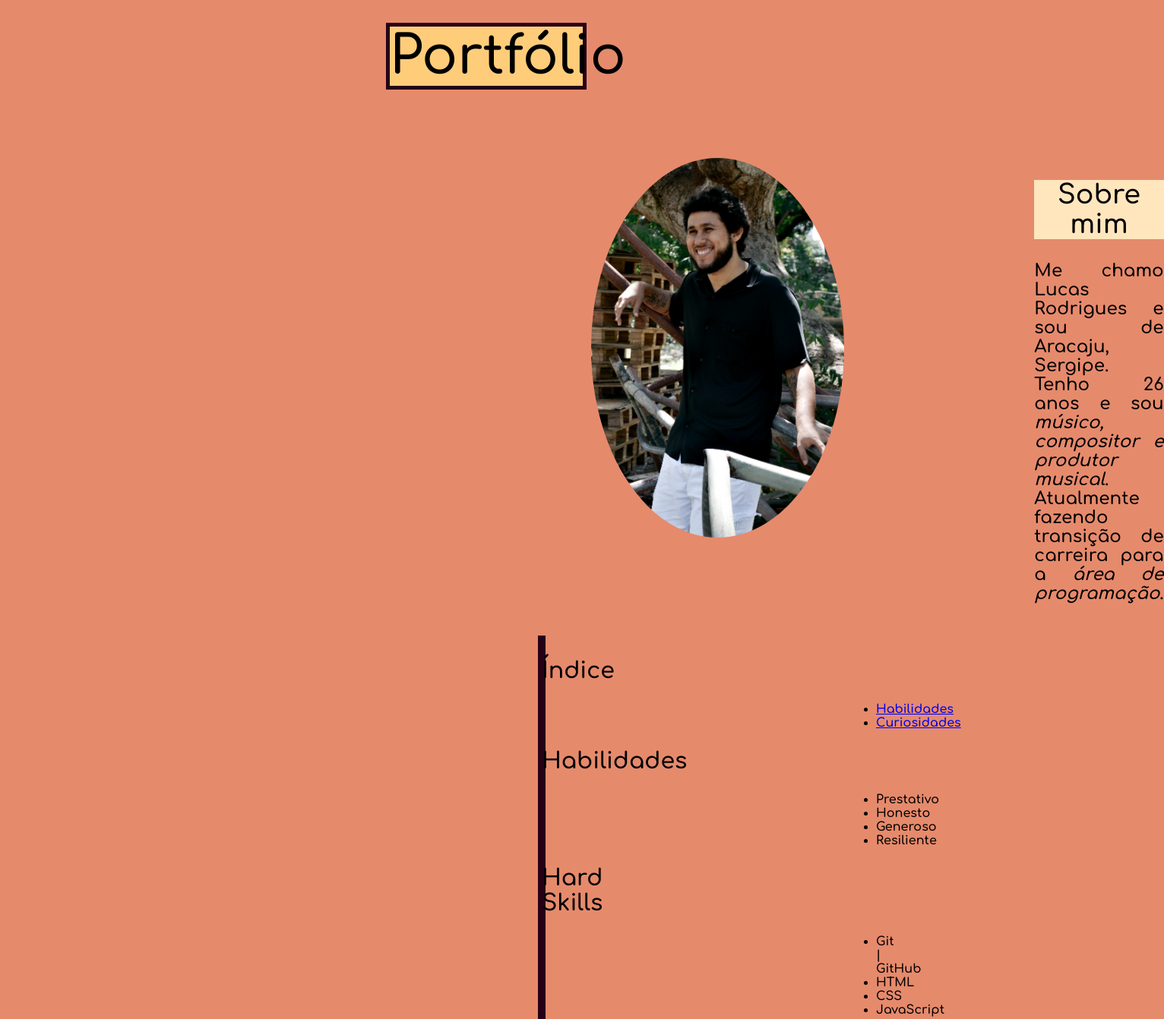
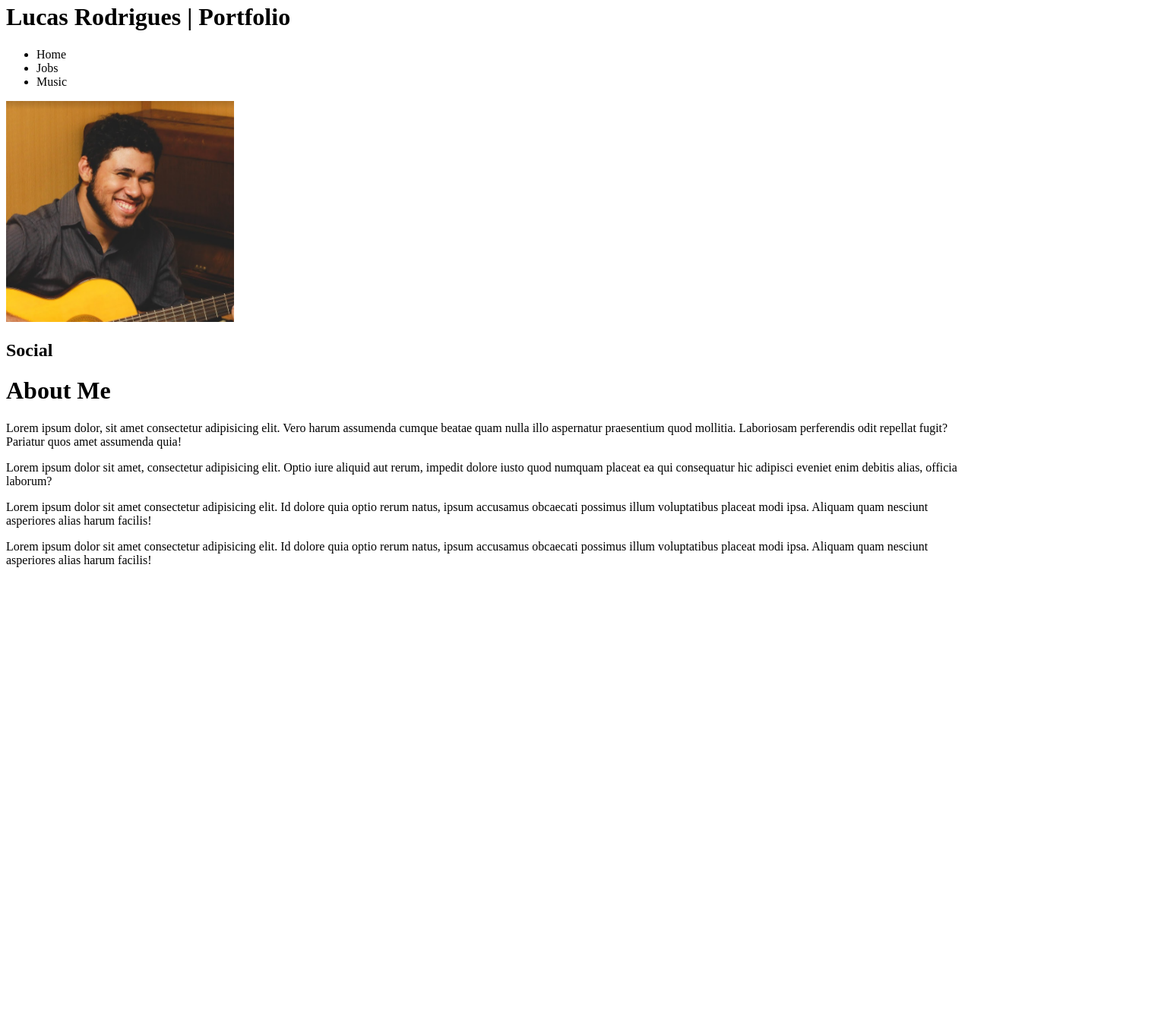
Before and after one commit to lucasrodrigges/lucasrodrigges.github.io, a plain HTML site: page index.html in a window 1280 px wide. Shown: the part 17-1359 px from the top of the page at 76% size, 1532 px wide, since content can reach past the window. After the commit the page ends 800 px from the top, so only its background shows below. Drawn offline with Linux system fonts and the light colour scheme.

Commit message:
refazendo port

```diff
--- a/index.html
+++ b/index.html
@@ -1,59 +1,49 @@
 <!DOCTYPE html>
-<html lang="pt-br">
+<html lang="pt-BR">
 
 <head>
   <meta charset="UTF-8">
-  <title>Portfólio | Lucas Rodrigues</title>
-  <link rel="stylesheet" href="./style.css" type="text/css">
-  <style>
-
-  </style>
-  <link rel="preconnect" href="https://fonts.googleapis.com">
-  <link rel="preconnect" href="https://fonts.gstatic.com" crossorigin>
-  <link href="https://fonts.googleapis.com/css2?family=Comfortaa:wght@600&display=swap" rel="stylesheet">
+  <meta http-equiv="X-UA-Compatible" content="IE=edge">
+  <meta name="viewport" content="width=device-width, initial-scale=1.0">
+  <title>Lucas Rodrigues | Portfolio</title>
+  <link rel="stylesheet" href="style.css">
 </head>
 
 <body>
-  <h1>Portfólio</h1>
-  <div id="picDiv">
-    <img id="lucas-pic" src="./images/lucas.jpg" alt="Foto de Lucas Rodrigues">
-    <div class="aboutP">
-      <h2 id="whoami">Sobre mim</h2>
-      <p id="whoamiP">Me chamo Lucas Rodrigues e sou de Aracaju, Sergipe. Tenho 26 anos e sou <em>músico, compositor e
-          produtor musical</em>. Atualmente fazendo transição de carreira para a <em>área de programação</em>.</p>
-    </div>
+  <header>
+    <h1>Lucas Rodrigues | Portfolio</h1>
+    <nav>
+      <ul>
+        <li>Home</li>
+        <li>Jobs</li>
+        <li>Music</li>
+      </ul>
+    </nav>
+  </header>
+  <div>
+    <aside>
+      <img src="./images/lucas-pic.png" alt="Lucas' Picture" width="300px">
+      <h2>Social</h2>
+    </aside>
+
+    <main>
+      <h1> About Me</h1>
+      <p>Lorem ipsum dolor, sit amet consectetur adipisicing elit. Vero harum assumenda cumque beatae quam nulla illo
+        aspernatur praesentium quod mollitia. Laboriosam perferendis odit repellat fugit? Pariatur quos amet assumenda
+        quia!
+      </p>
+      <p>Lorem ipsum dolor sit amet, consectetur adipisicing elit. Optio iure aliquid aut rerum, impedit dolore iusto
+        quod
+        numquam placeat ea qui consequatur hic adipisci eveniet enim debitis alias, officia laborum?</p>
+      <p>Lorem ipsum dolor sit amet consectetur adipisicing elit. Id dolore quia optio rerum natus, ipsum accusamus
+        obcaecati possimus illum voluptatibus placeat modi ipsa. Aliquam quam nesciunt asperiores alias harum facilis!
+      </p>
+      <p>Lorem ipsum dolor sit amet consectetur adipisicing elit. Id dolore quia optio rerum natus, ipsum accusamus
+        obcaecati possimus illum voluptatibus placeat modi ipsa. Aliquam quam nesciunt asperiores alias harum facilis!
+      </p>
+
+    </main>
   </div>
-  <div id="indexDiv">
-    <h2 id="index">Índice</h2>
-    <ul id="skills">
-      <li><a href="#skills">Habilidades</a></li>
-      <li><a href="#curiosities">Curiosidades</a></li>
-    </ul>
-
-    <h2>Habilidades</h2>
-    <ul id="skills2">
-      <li><strong>Prestativo</strong></li>
-      <li>Honesto</li>
-      <li><strong>Generoso</strong></li>
-      <li>Resiliente</li>
-    </ul>
-
-    <h2> Hard Skills</h2>
-    <ul id="hardskills">
-      <li>Git | GitHub</li>
-      <li>HTML</li>
-      <li>CSS</li>
-      <li>JavaScript</li>
-    </ul>
-    <h2>Curiosidades</h2>
-    <ul id="curiosities">
-      <li>Tenho um <a href="/images/hari.png" target="_blank"> gatinho</a> chamado Hari e ele só tem um olhinho.</li>
-      <li>Já gravei dois <a href="https://open.spotify.com/artist/6US9TwhtKclm6A8sM6VLmm?si=sbQLL7MWQJmbOKKIGAKVHQ"
-          target="_blank">discos</a>.</li>
-    </ul>
-  </div>
-  </a>
-
 
 </body>
 
--- a/style.css
+++ /dev/null
@@ -1,109 +0,0 @@
-body {
-  background-color: #e68a6c;
-  font-family: 'Comfortaa', cursive;
-}
-
-h1 {
-  background-color: #ffcc7a;
-  text-align: center;
-  font-size: 70px;
-}
-
-h2 {
-  background-color: #ffe6bd;
-  font-size: 30px;
-}
-
-h2,
-p,
-ol,
-ul {
-  text-align: center;
-
-}
-
-#picDiv {
-  display: flex;
-  justify-content: space-around;
-
-  margin-top: 70px;
-  margin-left: 500px;
-  margin-right: 500px;
-  padding: 20px;
-}
-
-#lucas-pic {
-  border-radius: 100%;
-  height: 500px;
-  width: 500px;
-  object-fit: cover;
-  margin-left: 250px;
-}
-
-.aboutP {
-  flex-direction: column;
-  font-size: 20px;
-
-}
-
-#whoami {
-  font-weight: 900;
-  font-size: 35px;
-  margin-left: 250px;
-
-}
-
-#whoamiP {
-  font-weight: 900;
-  font-size: 23px;
-  margin-left: 250px;
-  text-align: justify;
-}
-
-h1 {
-  position: relative;
-  margin-left: 500px;
-  margin-right: 500px;
-  border: 5px solid #260016;
-}
-
-#indexDiv {
-  position: relative;
-  margin-left: 700px;
-  margin-right: 700px;
-  border: 5px solid #260016;
-}
-
-#skills {
-  position: relative;
-  margin-left: 400px;
-  margin-right: auto;
-  text-align: justify;
-}
-
-#skills2 {
-  position: relative;
-  margin-left: 400px;
-  margin-right: auto;
-  text-align: justify;
-}
-
-#hardskills {
-  position: relative;
-  margin-left: 400px;
-  margin-right: auto;
-  text-align: justify;
-}
-
-#curiosities {
-  position: relative;
-  margin-left: 400px;
-  margin-right: auto;
-  text-align: justify;
-}
-
-/* p {
-  position:relative;
-  margin-left: 500px;
-  margin-right: 500px;
-} */
```
Also changed, not shown: images/lucas-pic.png (added), images/lucas.jpg (deleted).
